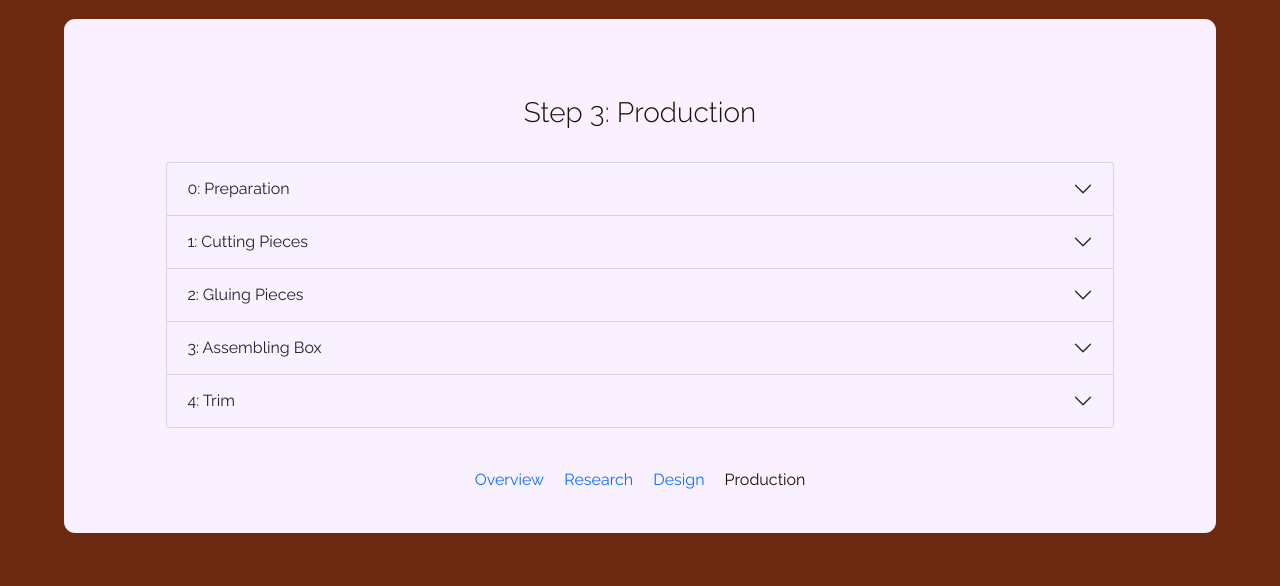
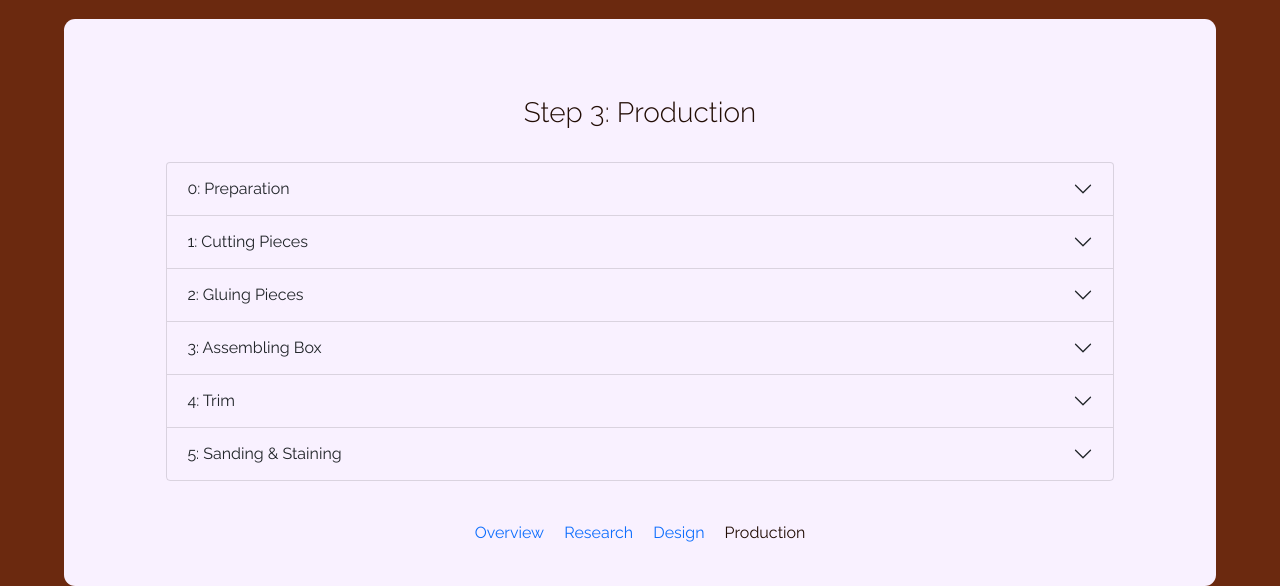
Before and after one commit to sky46/skylerma.com, a Jekyll site: the page built from woodshop/planterbox/production.html, in a window 1280 px wide and 1066 px high. Shown: the part 480-1066 px from the top of the window. Built offline with Jekyll 4.4.1, drawn with Linux system fonts in a browser that asks for light colours.

Commit message:
update planterbox production finish 4.trim

```diff
--- a/woodshop/planterbox/production.html
+++ b/woodshop/planterbox/production.html
@@ -253,6 +253,33 @@
                 assembly process, and also just for decoration. The corner trim doubly serves as legs, extending past the bottom
                 of the box.
               </p>
+              <p>
+                I began by cutting all the trim. I had previously cut some trim with the main pieces, but could not use it for 2
+                reasons: First, it was a visibly different type of wood; and secondly, the dimensions of the actual box were not
+                the exact same as those of the intial design. I cut and attached the corner trim, then the side trim, then the
+                top trim.
+              </p>
+              <p>
+                The corner trim consisted of 8 total pieces, all of the same length and distance, with 4 of them at one width and 4 at another.
+                One of each width was used in each corner so that with the thickness of the wood, the widths are effectively equal.
+                I cut a few long pieces of wood into the correct thickness and widths using the table saw, then cut and measured one
+                piece to the correct length using the mitre saw. I proceeded to use this piece to line up, measure, and cut the rest
+                of the pieces to the correct length. Similarly to when assembling the main box, I used glue and the pressure nailer
+                to put these pieces onto the box.
+              </p>
+              <p>
+                I repeated pretty much the same process with the side trim along the top and bottom edges, though for these I had to
+                take a new length measurement from distance between the corner trims, as the dimensions had changed a bit since my
+                inital design and calculations. I did not need glue for these smaller pieces of trim. While nailing this trim, I
+                accidently used nails that were too long, and 3 or 4 went through the other end before I realized. I placed the metal
+                end of a square screwdriver on the protruding nail and used a hammer to push it back in a little bit; with some help
+                from Mr. Doherty, the too-long nails were no longer visible and there was only a small depression that you could feel.
+              </p>
+              <p>
+                Finally, I measured the correct length across the top, cut a piece at a 45 degree angle on both ends, attached it with
+                glue and nails, and repeated this process for all 4 pieces of top trim. It was a bit tricky, but I managed to make the
+                top trim fit nicely, being even, straight, and flat with the rest of the wood.
+              </p>
               <div id="carousel4" class="carousel slide" data-bs-ride="carousel">
                 <div class="carousel-inner text-center">
                   <div class="carousel-item active">
@@ -267,6 +294,39 @@
                   <span class="visually-hidden">Previous</span>
                 </button>
                 <button class="carousel-control-next" type="button" data-bs-target="#carousel4" data-bs-slide="next">
+                  <span class="carousel-control-next-icon" aria-hidden="true"></span>
+                  <span class="visually-hidden">Next</span>
+                </button>
+              </div>
+            </div>
+          </div>
+        </div>
+        <div class="accordion-item">
+          <h2 class="accordion-header" id="panelsStayOpen-headingFive">
+            <button class="accordion-button collapsed" type="button" data-bs-toggle="collapse" data-bs-target="#panelsStayOpen-collapseFive" aria-expanded="false" aria-controls="panelsStayOpen-collapseFive">
+              5: Sanding & Staining
+            </button>
+          </h2>
+          <div id="panelsStayOpen-collapseFive" class="accordion-collapse collapse " aria-labelledby="panelsStayOpen-headingFive">
+            <div class="accordion-body">
+              <p>
+                Finally, I had to sand and stain. Sanding serves the purpose of making it smoother, and staining just makes it look
+                nicer.
+              </p>
+              <div id="carousel5" class="carousel slide" data-bs-ride="carousel">
+                <div class="carousel-inner text-center">
+                  <div class="carousel-item active">
+                    <img src="https://i2.lensdump.com/i/rL4lRD.jpg" class="d-block w-100 rounded" alt="TODO">
+                  </div>
+                  <div class="carousel-item">
+                    <img src="https://i2.lensdump.com/i/rL4lRD.jpg" class="d-block w-100 rounded" alt="TODO">
+                  </div>
+                </div>
+                <button class="carousel-control-prev" type="button" data-bs-target="#carousel5" data-bs-slide="prev">
+                  <span class="carousel-control-prev-icon" aria-hidden="true"></span>
+                  <span class="visually-hidden">Previous</span>
+                </button>
+                <button class="carousel-control-next" type="button" data-bs-target="#carousel5" data-bs-slide="next">
                   <span class="carousel-control-next-icon" aria-hidden="true"></span>
                   <span class="visually-hidden">Next</span>
                 </button>
```
